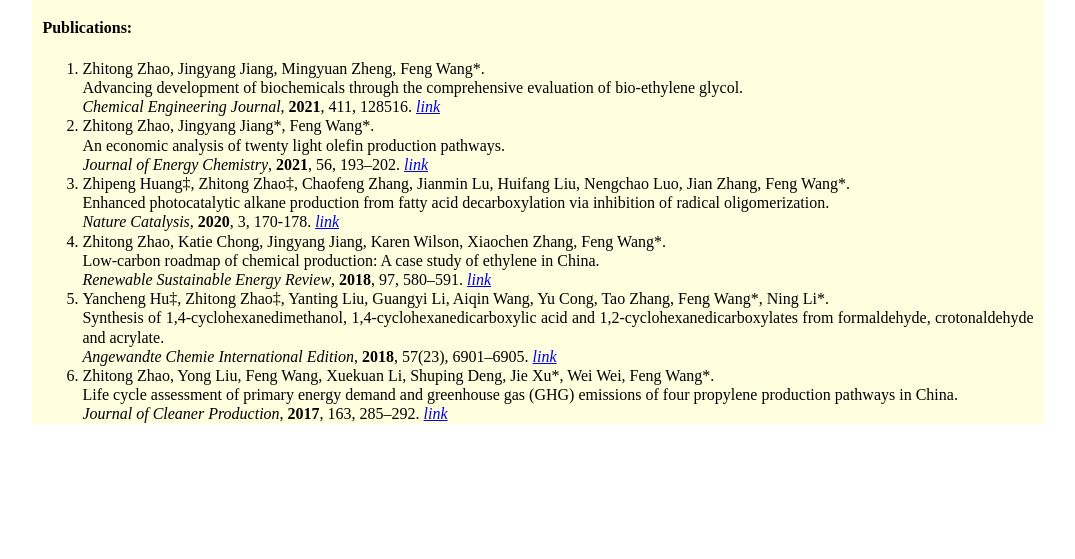
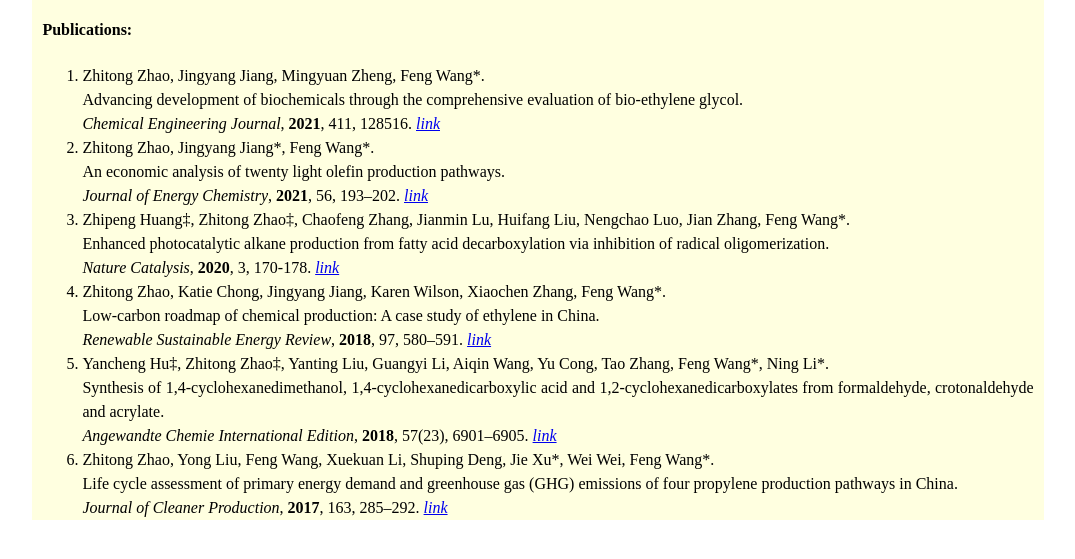
Before and after one commit to kuangyeqingchun/hello, a plain HTML site: page index.html in a window 1280 px wide. Shown: the part 111-670 px from the top of the page, without its empty margins (102-1177 px from the left). Drawn offline with Linux system fonts and the light colour scheme.

Commit message:
Update index.html

```diff
--- a/index.html
+++ b/index.html
@@ -7,7 +7,7 @@
       </div>
       <!--Column-->
       <!--Context-->
-      <div style="line-height:120%; margin:0 10px;">
+      <div style="line-height:150%; margin:0 10px;">
          <h4>Publications:</h4>
          <ol>
             <li>Zhitong Zhao, Jingyang Jiang, Mingyuan Zheng, Feng Wang*.
```
